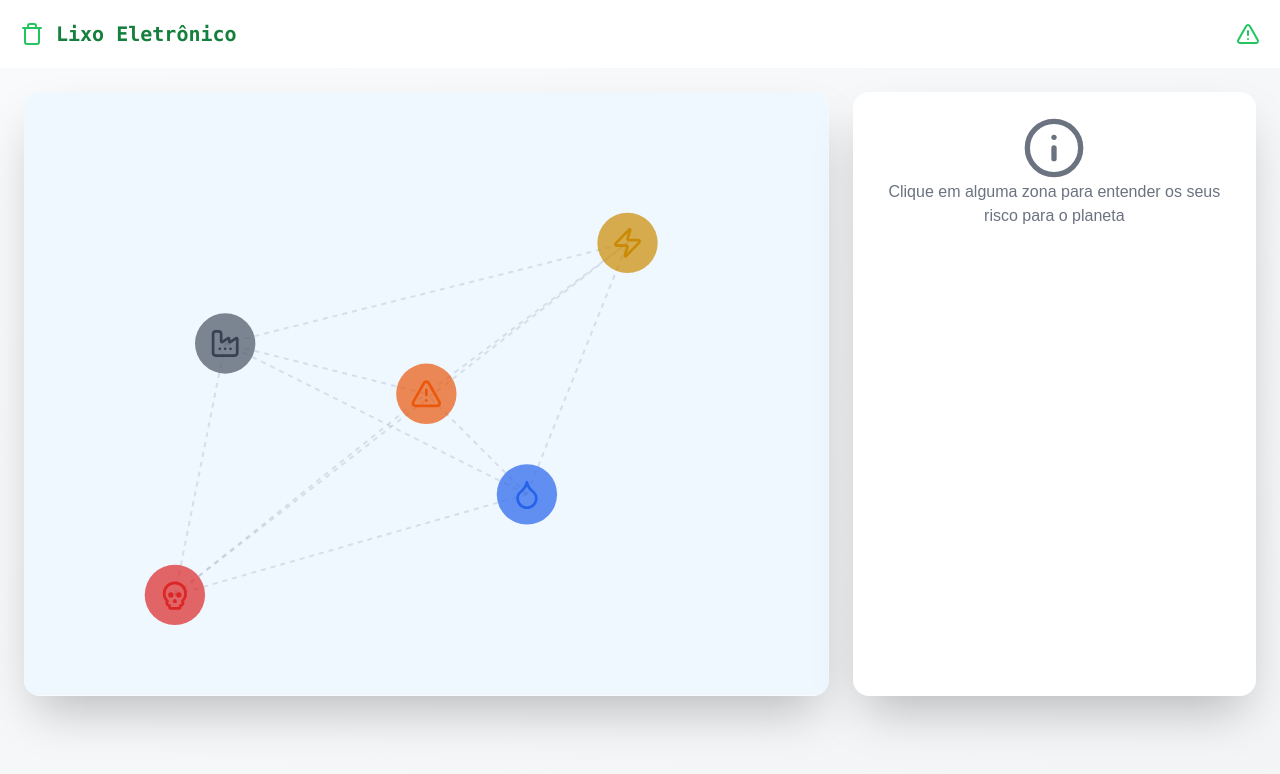
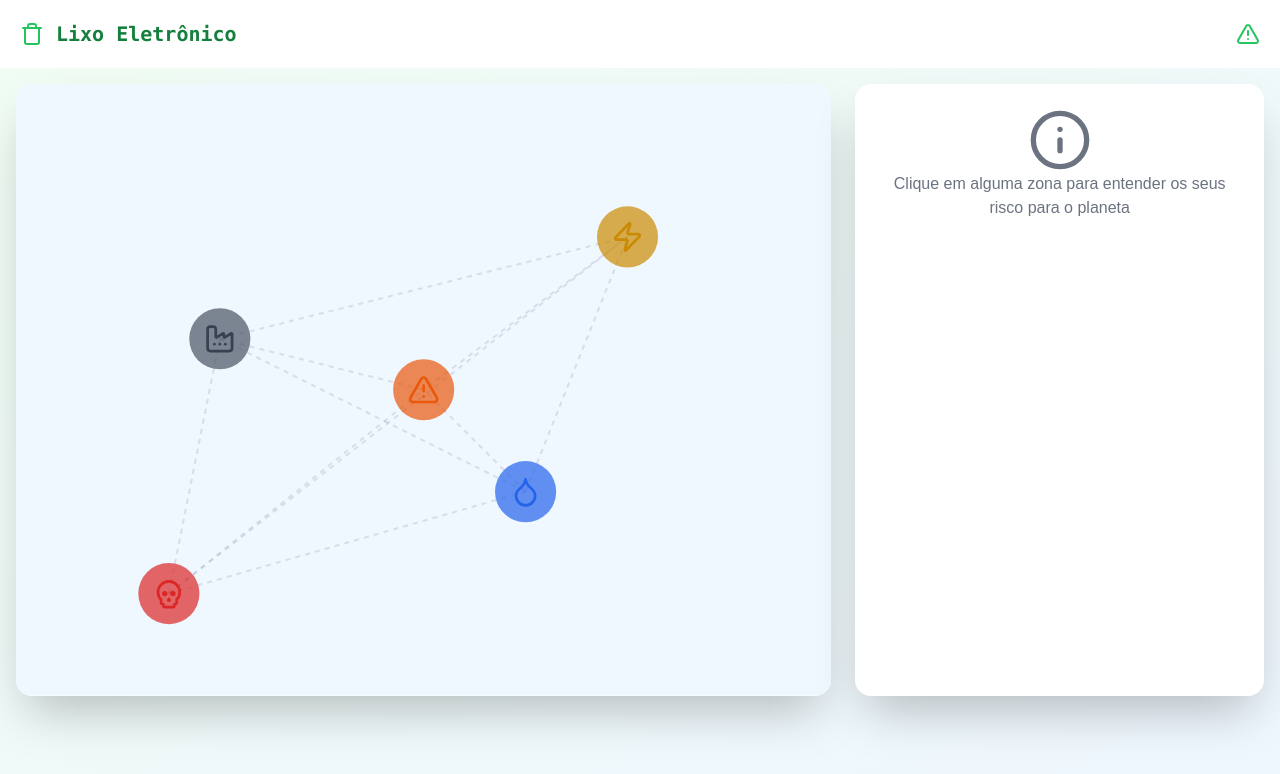
Before and after one commit to Gusthgomes/Eletronic-trash, a Next.js app: page /risks in a window 1280 px wide. Shown: the top 774 px of the page. Built offline with nearby package versions, Linux system fonts and the light colour scheme.

Commit message:
fix: background color correction

```diff
--- a/components/Risks.tsx
+++ b/components/Risks.tsx
@@ -96,7 +96,7 @@ const EWasteRiskMap: React.FC = () => {
   ];
 
   return (
-    <div className="container mx-auto p-6 bg-gradient-to-br from-gray-50 to-gray-100 min-h-screen">
+    <div className="p-4 bg-gradient-to-br from-green-50 to-blue-50 min-h-screen">
       <div className="flex flex-col-reverse lg:flex-row gap-6">
         <div className="w-full lg:w-2/3 bg-white rounded-2xl shadow-2xl overflow-hidden">
           <svg viewBox="0 0 800 600" xmlns="http://www.w3.org/2000/svg" className="w-full h-auto">
```
